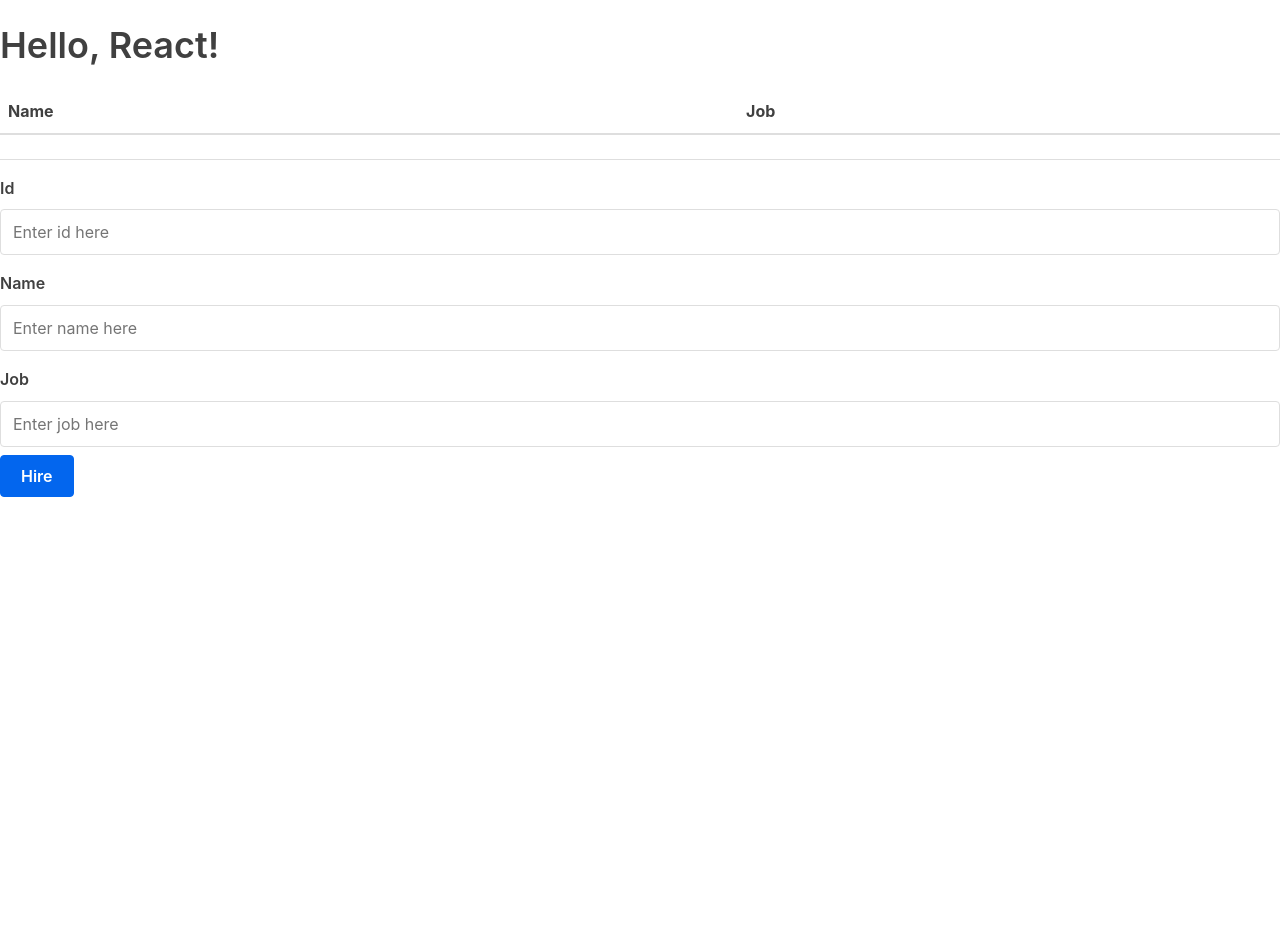
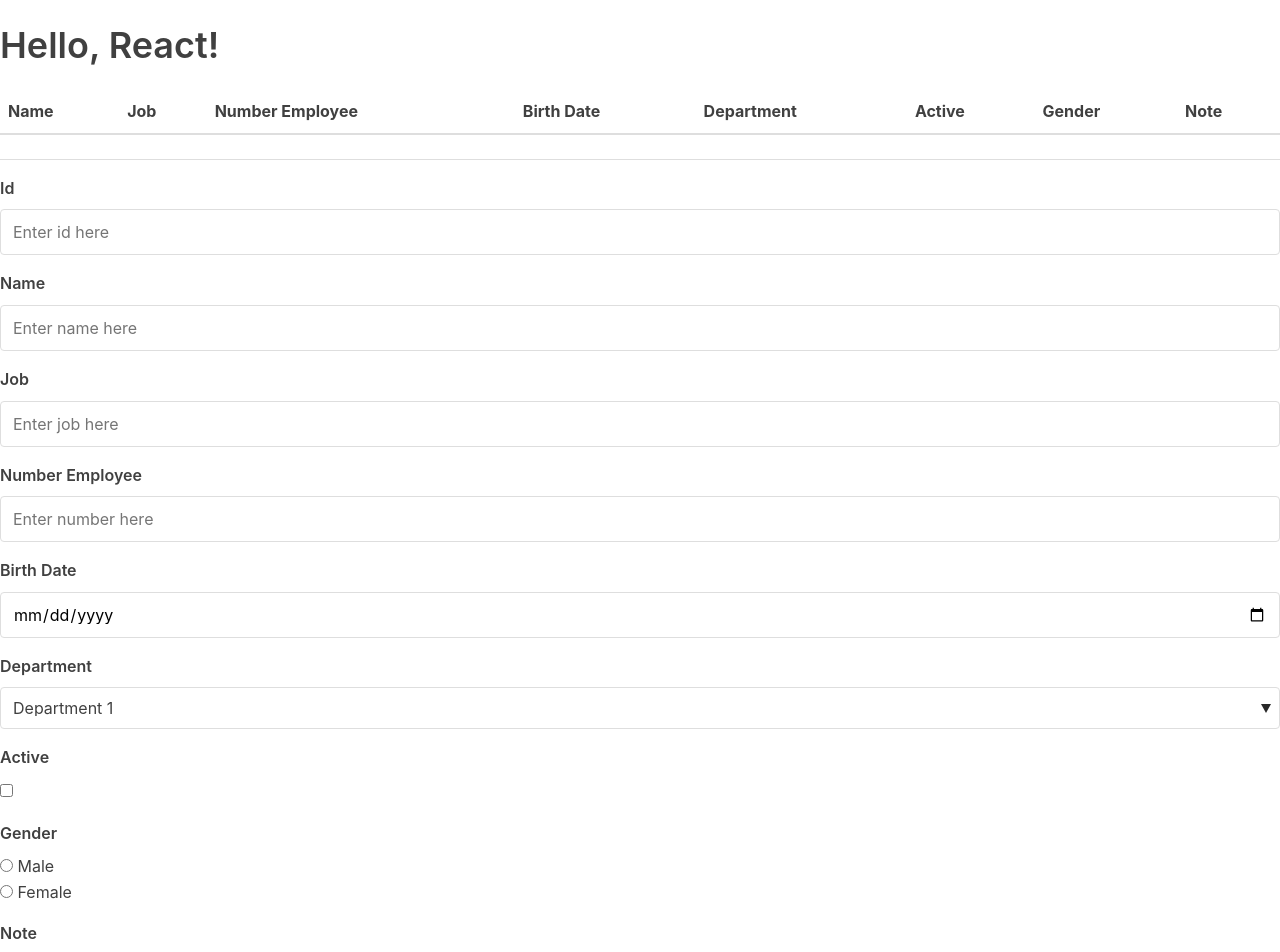
Before and after one commit to Varock13/React-State, a React (Create React App) app: page / in a window 1280 px wide. Shown: the top 952 px of the page. Before the commit the page ends 800 px from the top, so only its background shows below. Built offline with nearby package versions, Linux system fonts and the light colour scheme.

Commit message:
Se agregan campos nuevos

```diff
--- a/src/components/Employee.jsx
+++ b/src/components/Employee.jsx
@@ -2,11 +2,17 @@
 
 class Employee extends Component{
     render(){
-        const {id, name, job, fire} = this.props;
+        const {id, name, job, number, date, department, active, gender, note, fire} = this.props;
         return(
             <tr>
                 <td>{name}</td>
                 <td>{job}</td>
+                <td>{number}</td>
+                <td>{date}</td>
+                <td>{department}</td>
+                <td>{active}</td>
+                <td>{gender}</td>
+                <td>{note}</td>
                 <td>
                     <button onClick={ () => fire(id)}>Fire</button>
                 </td>
--- a/src/components/EmployeeAdd.jsx
+++ b/src/components/EmployeeAdd.jsx
@@ -4,7 +4,13 @@
     initialState = {
         id: '',
         name: '',
-        job: ''
+        job: '',
+        number: '',
+        date: '',
+        department: '',
+        active: '',
+        gender: '',
+        note: ''
     }
 
     state = this.initialState;
@@ -24,7 +30,7 @@
     };
 
     render() {
-        const {id, name, job} = this.state;
+        const {id, name, job, number, date, department, active, gender, note} = this.state;
         return (
             <form onSubmit={this.handleSubmit}>
                 <label htmlFor="id">Id</label>
@@ -54,6 +60,68 @@
                     placeholder="Enter job here"
                     onChange={this.handleChange}
                 />
+
+                <label htmlFor="number">Number Employee</label>
+                <input
+                    type="number"
+                    name="number"
+                    id="number"
+                    value={number}
+                    placeholder="Enter number here"
+                    onChange={this.handleChange}
+                />
+                <label htmlFor="date">Birth Date</label>
+                <input
+                    type="date"
+                    name="date"
+                    id="date"
+                    value={date}
+                    placeholder="Enter date here"
+                    onChange={this.handleChange}
+                />
+                <label htmlFor="department">Department</label>
+                <select
+                    name="department"
+                    id="department"
+                    placeholder="Enter department here"
+                    onChange={this.handleChange}
+                >
+                    <option value="department1">Department 1</option>
+                    <option value="department2">Department 2</option>
+                    <option value="department3">Department 3</option>
+                    <option value="department4">Department 4</option>
+                </select>
+                <label htmlFor="active">Active</label>
+                <input
+                    type="checkbox"
+                    name="active"
+                    id="active"
+                    value={active}
+                    placeholder="Enter active here"
+                    onChange={this.handleChange}
+                />
+                <label htmlFor="gender">Gender</label>
+                <input
+                    type="radio"
+                    name="gender"
+                    id="male"
+                    value={gender}
+                    onChange={this.handleChange}
+                /> Male<br></br>
+                <input type="radio"
+                    name="gender"
+                    id="female"
+                    value={gender}
+                    onChange={this.handleChange}
+                /> Female
+                <label htmlFor="note">Note</label>
+                <textarea
+                    name="note"
+                    id="note"
+                    value={note}
+                    placeholder="Enter note here"
+                    onChange={this.handleChange}
+                />
                 <input type="submit" value="Hire" />
             </form>
         );
--- a/src/components/EmployeeList.jsx
+++ b/src/components/EmployeeList.jsx
@@ -30,6 +30,12 @@
                         <tr>
                             <th>Name</th>
                             <th>Job</th>
+                            <th>Number Employee</th>
+                            <th>Birth Date</th>
+                            <th>Department</th>
+                            <th>Active</th>
+                            <th>Gender</th>
+                            <th>Note</th>
                         </tr>
                     </thead>
                     <tbody>
@@ -39,6 +45,13 @@
                                     id={employee.id}
                                     name={employee.name}
                                     job={employee.job}
+                                    number={employee.number}
+                                    date={employee.date}
+                                    department={employee.department}
+                                    active={employee.active}
+                                    gender={employee.gender}
+                                    note={employee.note}
+
                                     fire={this.fireEmployee}
                                 />
                         ))}
```
